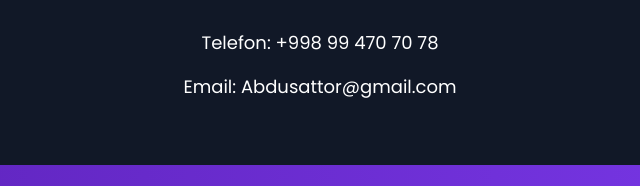
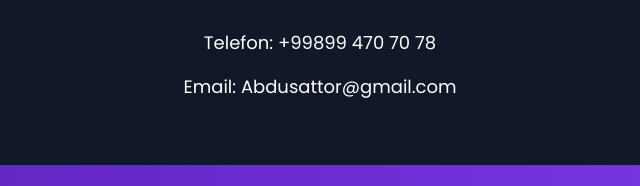
Before and after one commit to Abdusattoruz/PhoneTrend, a plain HTML site: page index.html in a window 1280 px wide. Shown: the part 1080-1266 px from the top of the page, 320-960 px from the left. Drawn offline with nearby package versions, Linux system fonts and the light colour scheme.

Commit message:
Update index.html

```diff
--- a/index.html
+++ b/index.html
@@ -127,7 +127,7 @@
         <div class="container mx-auto px-4 text-center">
             <h2 class="text-3xl md:text-4xl font-bold mb-6">Biz bilan bog‘laning</h2>
             <p class="text-lg md:text-xl mb-8 max-w-3xl mx-auto">Savollaringiz bo‘lsa yoki buyurtma berishni xohlasangiz, biz bilan bog‘laning. Biz sizga eng yaxshi xizmatni taqdim etamiz!</p>
-            <p class="text-lg mb-4">Telefon: <a href="tel:+998901234567" class="hover:text-purple-300 transition-colors duration-200">+998 99 470 70 78</a></p>
+            <p class="text-lg mb-4">Telefon: <a href="tel:+998901234567" class="hover:text-purple-300 transition-colors duration-200">+99899 470 70 78</a></p>
             <p class="text-lg">Email: <a href="mailto:info@phonetrend.uz" class="hover:text-purple-300 transition-colors duration-200">Abdusattor@gmail.com</a></p>
         </div>
     </section>
```
